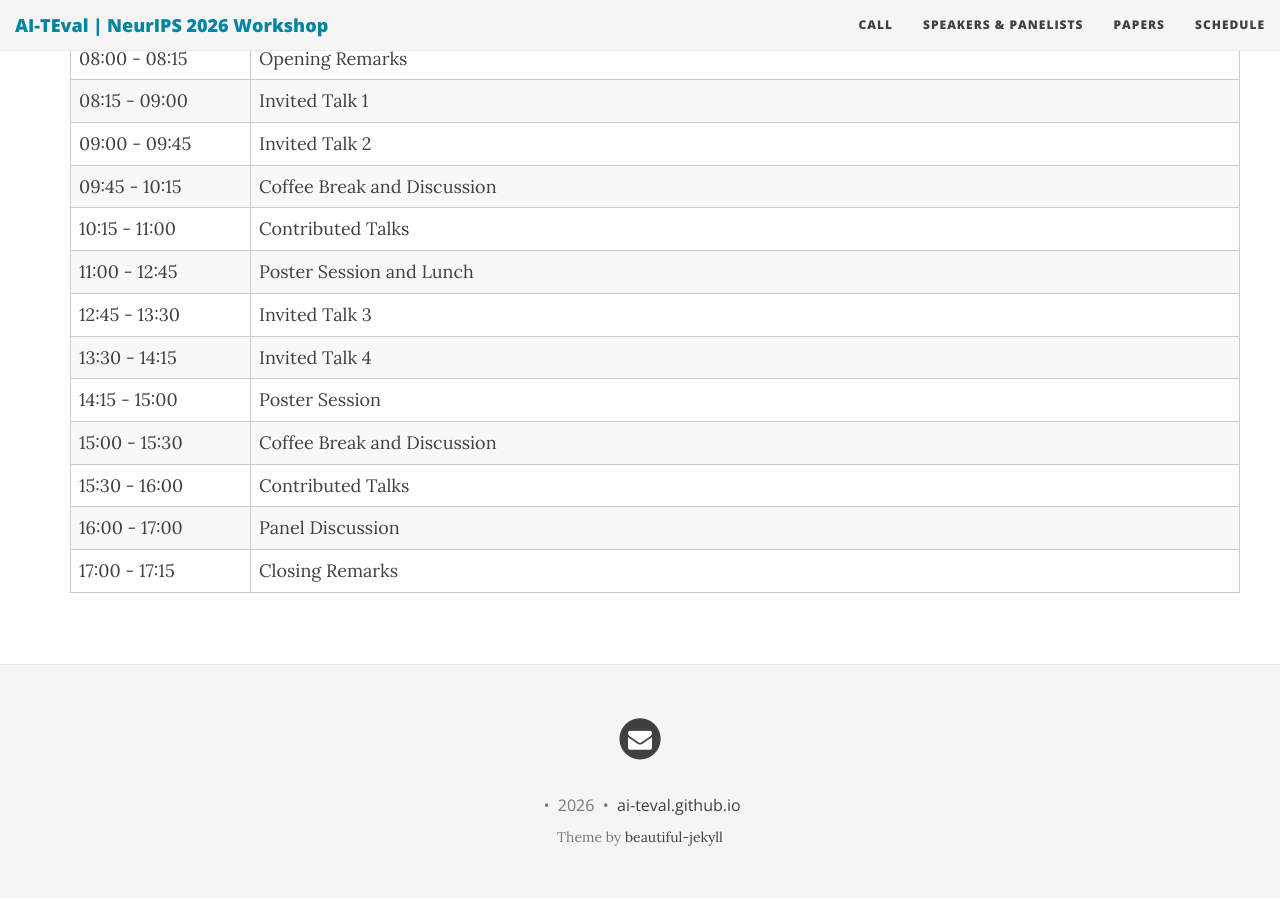
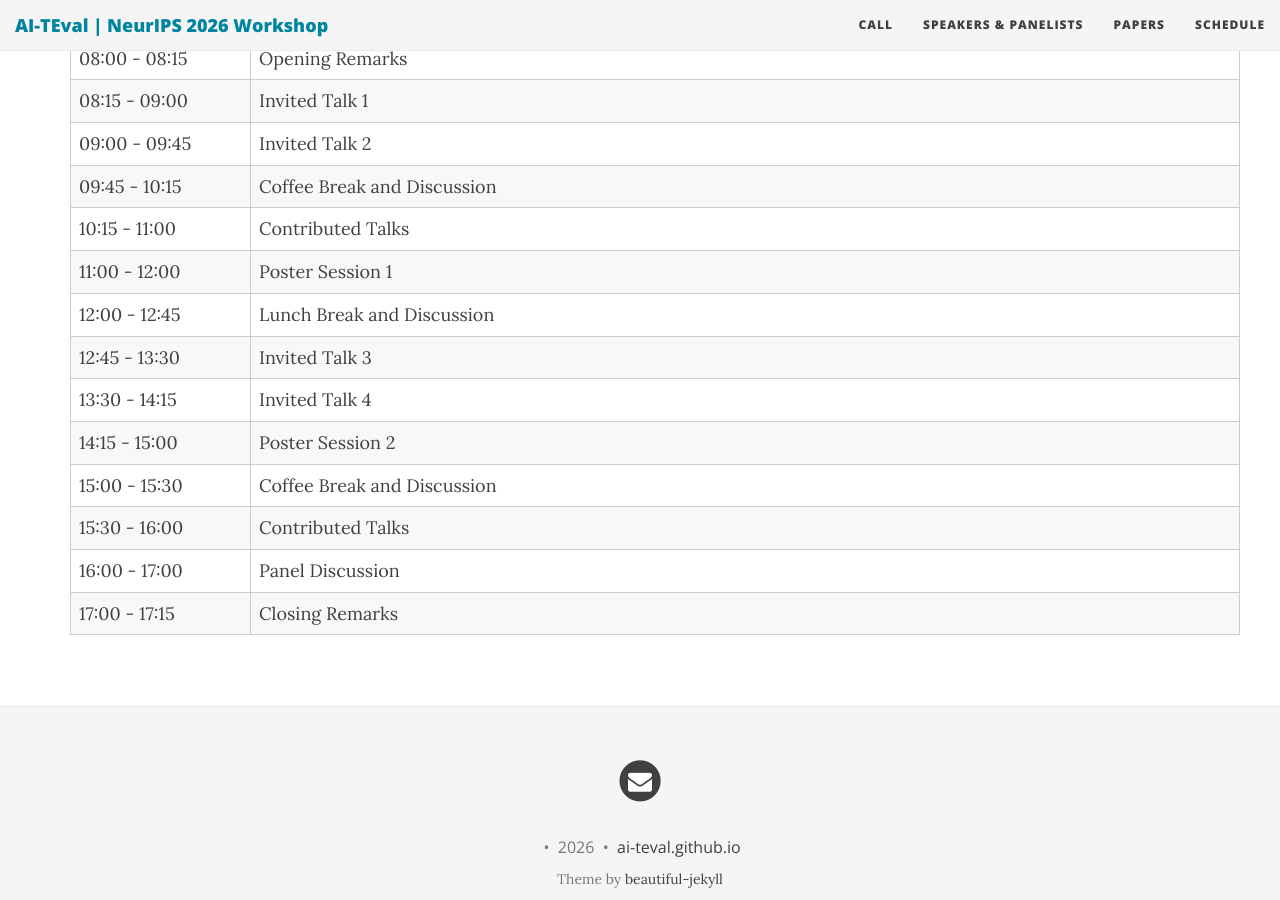
Before and after one commit to AI-TEval/AI-TEval.github.io, a Jekyll site: the page built from schedule.md, in a window 1280 px wide and 900 px high, scrolled down 491 px. Built offline with Jekyll 4.4.1, drawn with Linux system fonts in a browser that asks for light colours; nearby versions of some CDN libraries.

Commit message:
Separate poster sessions and lunch

```diff
--- a/schedule.md
+++ b/schedule.md
@@ -39,8 +39,12 @@ use-site-title: true
         <td>Contributed Talks</td>
       </tr>
       <tr>
-        <td style="width: 180px;">11:00 - 12:45</td>
-        <td>Poster Session and Lunch</td>
+        <td style="width: 180px;">11:00 - 12:00</td>
+        <td>Poster Session 1</td>
+      </tr>
+      <tr>
+        <td style="width: 180px;">12:00 - 12:45</td>
+        <td>Lunch Break and Discussion</td>
       </tr>
       <tr>
         <td style="width: 180px;">12:45 - 13:30</td>
@@ -52,7 +56,7 @@ use-site-title: true
       </tr>
       <tr>
         <td style="width: 180px;">14:15 - 15:00</td>
-        <td>Poster Session</td>
+        <td>Poster Session 2</td>
       </tr>
       <tr>
         <td style="width: 180px;">15:00 - 15:30</td>
```
